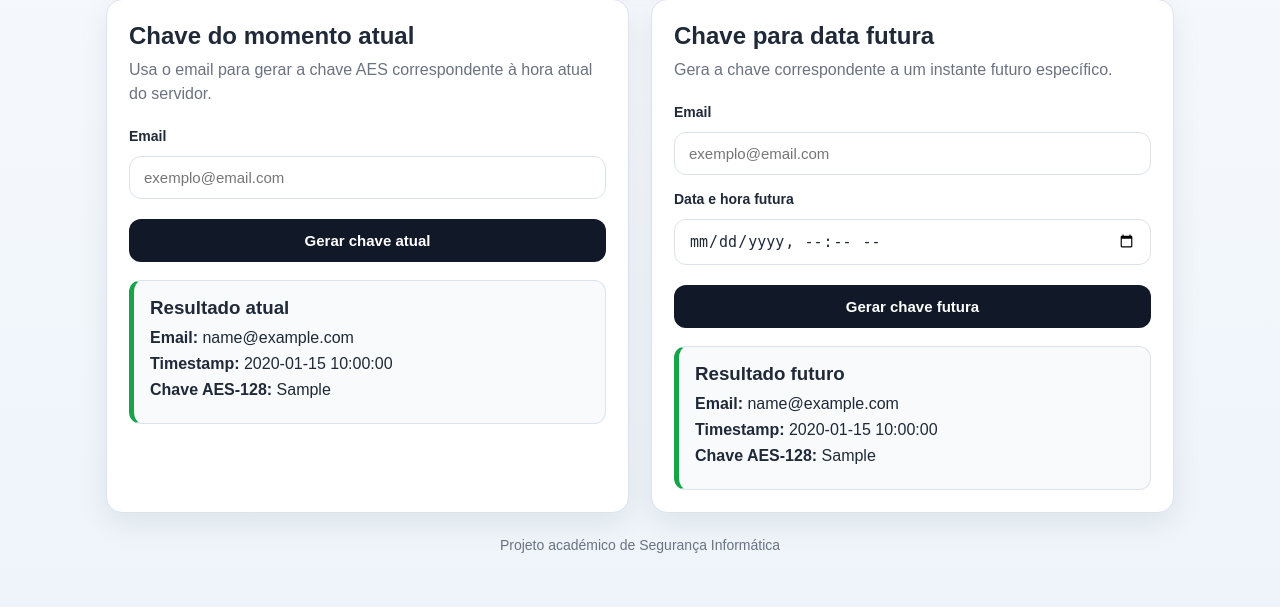
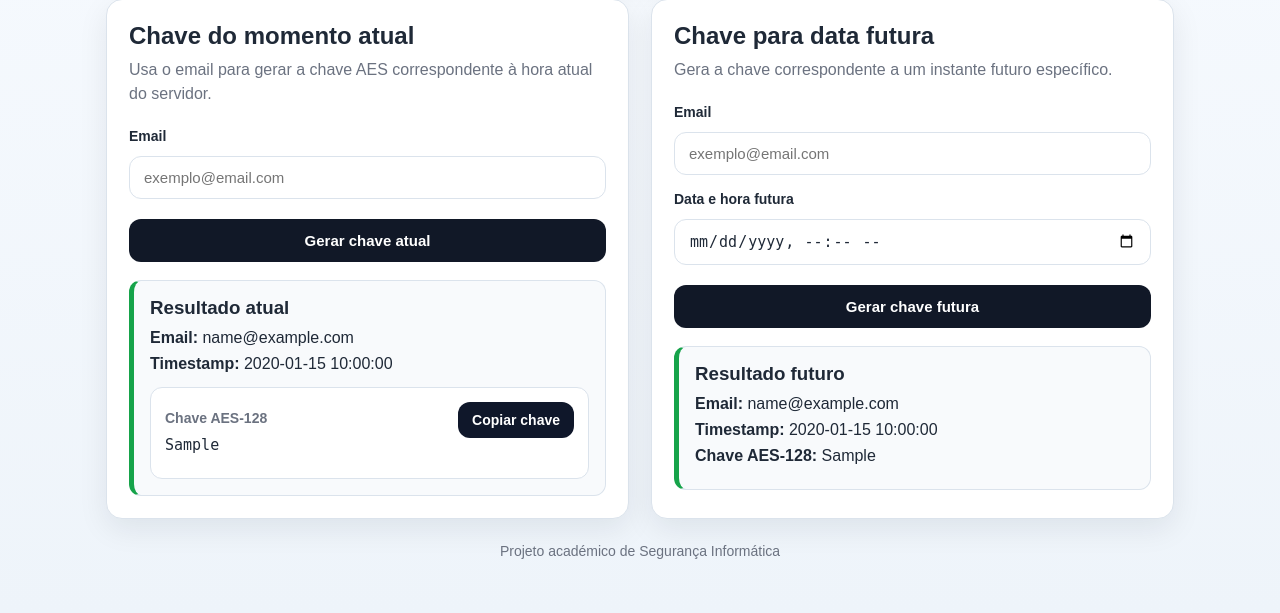
Before and after one commit to k1k0p/seeul4ter, a Flask app: template server/templates/index.html in a window 1280 px wide. Shown: the part 290-903 px from the top of the page. Run offline with Flask 3, Linux system fonts and the light colour scheme; the template is opened without the code that fills it: most values are stand-ins (such as "Sample title", 1, 10 or a date in 2020).

Commit message:
Versão melhorizada

```diff
--- a/server/app.py
+++ b/server/app.py
@@ -1,30 +1,33 @@
-from flask import Flask, render_template, request, Response
+from datetime import datetime
+import os
+
+from flask import Flask, Response, render_template, request
+
 from crypto_utils import (
+    build_encrypted_package,
+    compute_hmac_sha256,
+    decrypt_file_aes_cbc,
     derive_current_key,
     derive_future_key,
     derive_keys,
     encrypt_file_aes_cbc,
-    compute_hmac_sha256,
-    build_encrypted_package,
+    is_unlock_time_reached,
     load_encrypted_package,
     verify_hmac_sha256,
-    decrypt_file_aes_cbc,
-    is_unlock_time_reached
 )
 from db import init_db
-from models import insert_encrypted_file, get_all_encrypted_files
-from datetime import datetime
-import os
+from models import get_all_encrypted_files, insert_encrypted_file
 
 BASE_DIR = os.path.dirname(os.path.abspath(__file__))
 
 app = Flask(
     __name__,
     template_folder=os.path.join(BASE_DIR, "templates"),
-    static_folder=os.path.join(BASE_DIR, "static")
+    static_folder=os.path.join(BASE_DIR, "static"),
 )
 
 init_db()
+
 
 @app.route("/", methods=["GET", "POST"])
 def index():
@@ -38,24 +41,28 @@ def index():
 
         try:
             if form_type == "current_key":
-                if email:
-                    current_result = derive_current_key(email)
+                if not email:
+                    raise ValueError("Tens de indicar um email.")
+                current_result = derive_current_key(email)
 
             elif form_type == "future_key":
                 future_datetime = request.form.get("future_datetime", "").strip()
 
-                if email and future_datetime:
-                    future_result = derive_future_key(email, future_datetime)
+                if not email or not future_datetime:
+                    raise ValueError("Tens de indicar o email e a data/hora futura.")
 
-        except Exception as e:
-            error = f"Erro: {str(e)}"
+                future_result = derive_future_key(email, future_datetime)
+
+        except Exception as exc:
+            error = f"Erro: {exc}"
 
     return render_template(
         "index.html",
         current_result=current_result,
         future_result=future_result,
-        error=error
+        error=error,
     )
+
 
 @app.route("/encrypt", methods=["GET", "POST"])
 def encrypt_page():
@@ -73,7 +80,13 @@ def encrypt_page():
             key_data = derive_future_key(email, future_datetime)
             file_bytes = uploaded_file.read()
 
-            encrypted_data = encrypt_file_aes_cbc(file_bytes, key_data["aes_key_bytes"])
+            if not file_bytes:
+                raise ValueError("O ficheiro selecionado está vazio.")
+
+            encrypted_data = encrypt_file_aes_cbc(
+                file_bytes=file_bytes,
+                key_bytes=key_data["aes_key_bytes"],
+            )
 
             hmac_tag = compute_hmac_sha256(
                 hmac_key_bytes=key_data["hmac_key_bytes"],
@@ -82,7 +95,7 @@ def encrypt_page():
                 algorithm="AES-128-CBC",
                 original_filename=uploaded_file.filename,
                 iv=encrypted_data["iv"],
-                ciphertext=encrypted_data["ciphertext"]
+                ciphertext=encrypted_data["ciphertext"],
             )
 
             encrypted_package = build_encrypted_package(
@@ -91,11 +104,10 @@ def encrypt_page():
                 original_filename=uploaded_file.filename,
                 iv=encrypted_data["iv"],
                 ciphertext=encrypted_data["ciphertext"],
-                hmac_tag=hmac_tag
+                hmac_tag=hmac_tag,
             )
 
             output_filename = f"{uploaded_file.filename}.encrypted.json"
-
             created_at = datetime.now().strftime("%Y-%m-%d %H:%M:%S")
 
             insert_encrypted_file(
@@ -105,7 +117,7 @@ def encrypt_page():
                 aes_mode="AES-128-CBC",
                 hmac_mode="HMAC-SHA256",
                 file_path=output_filename,
-                created_at=created_at
+                created_at=created_at,
             )
 
             return Response(
@@ -113,13 +125,14 @@ def encrypt_page():
                 mimetype="application/json",
                 headers={
                     "Content-Disposition": f"attachment; filename={output_filename}"
-                }
+                },
             )
 
-        except Exception as e:
-            error = f"Erro: {str(e)}"
+        except Exception as exc:
+            error = f"Erro: {exc}"
 
     return render_template("encrypt.html", error=error)
+
 
 @app.route("/decrypt", methods=["GET", "POST"])
 def decrypt_page():
@@ -137,7 +150,8 @@ def decrypt_page():
 
             if not is_unlock_time_reached(package["timestamp"]):
                 raise ValueError(
-                    f"O ficheiro só pode ser decifrado a partir de {package['timestamp']}.")
+                    f"O ficheiro só pode ser decifrado a partir de {package['timestamp']}."
+                )
 
             key_data = derive_keys(package["email"], package["timestamp"])
 
@@ -149,37 +163,53 @@ def decrypt_page():
                 original_filename=package["original_filename"],
                 iv=package["iv"],
                 ciphertext=package["ciphertext"],
-                received_hmac=package["hmac"]
+                received_hmac=package["hmac"],
             )
 
             if not hmac_valid:
-                raise ValueError("Falha na verificação de integridade: HMAC inválido.")
+                raise ValueError(
+                    "Falha na verificação de integridade: HMAC inválido."
+                )
 
-            aes_key_bytes = bytes.fromhex(key_hex)
+            try:
+                aes_key_bytes = bytes.fromhex(key_hex)
+            except ValueError as exc:
+                raise ValueError(
+                    "A chave AES tem de estar em formato hexadecimal válido."
+                ) from exc
+
+            if aes_key_bytes != key_data["aes_key_bytes"]:
+                raise ValueError(
+                    "A chave AES fornecida não corresponde ao email/data-hora do ficheiro."
+                )
 
             plaintext = decrypt_file_aes_cbc(
                 ciphertext=package["ciphertext"],
                 key_bytes=aes_key_bytes,
-                iv=package["iv"]
+                iv=package["iv"],
             )
 
             return Response(
                 plaintext,
                 mimetype="application/octet-stream",
                 headers={
-                    "Content-Disposition": f"attachment; filename={package['original_filename']}"
-                }
+                    "Content-Disposition": (
+                        f"attachment; filename={package['original_filename']}"
+                    )
+                },
             )
 
-        except Exception as e:
-            error = f"Erro: {str(e)}"
+        except Exception as exc:
+            error = f"Erro: {exc}"
 
     return render_template("decrypt.html", error=error)
+
 
 @app.route("/history")
 def history_page():
     records = get_all_encrypted_files()
     return render_template("history.html", records=records)
 
+
 if __name__ == "__main__":
     app.run(debug=True)
--- a/server/config.py
+++ b/server/config.py
@@ -1,12 +1,15 @@
 import os
-#Precisa de comentários
 
+# Pasta base do backend
 BASE_DIR = os.path.dirname(os.path.abspath(__file__))
 
+# Segredo interno usado na derivação das chaves temporais
 SYSTEM_SECRET = "segredo-interno-do-sistema"
 
+# Caminho da base de dados SQLite
 DATABASE_PATH = os.path.join(BASE_DIR, "..", "database", "seeul4ter.db")
 
+# Pastas auxiliares para armazenamento, caso sejam usadas mais tarde
 STORAGE_DIR = os.path.join(BASE_DIR, "storage")
 ENCRYPTED_DIR = os.path.join(STORAGE_DIR, "encrypted")
 TEMP_DIR = os.path.join(STORAGE_DIR, "temp")
--- a/server/static/script.js
+++ b/server/static/script.js
@@ -1,11 +1,29 @@
-document.addEventListener("DOMContentLoaded", () => {
-    const fileInputs = document.querySelectorAll('input[type="file"]');
+function copyKey(elementId, button) {
+    const keyElement = document.getElementById(elementId);
 
-    fileInputs.forEach((input) => {
-        input.addEventListener("change", () => {
-            if (input.files.length > 0) {
-                console.log("Ficheiro selecionado:", input.files[0].name);
-            }
+    if (!keyElement) {
+        return;
+    }
+
+    const text = keyElement.innerText.trim();
+
+    navigator.clipboard.writeText(text)
+        .then(() => {
+            const originalText = button.innerText;
+            button.innerText = "Copiado!";
+            button.classList.add("copied");
+
+            setTimeout(() => {
+                button.innerText = originalText;
+                button.classList.remove("copied");
+            }, 1500);
+        })
+        .catch(() => {
+            const originalText = button.innerText;
+            button.innerText = "Erro ao copiar";
+
+            setTimeout(() => {
+                button.innerText = originalText;
+            }, 1500);
         });
-    });
-});
+}
--- a/server/static/style.css
+++ b/server/static/style.css
@@ -174,9 +174,9 @@ button {
     padding: 13px 16px;
     font-size: 15px;
     font-weight: 700;
+    color: white;
+    background: var(--primary);
     border: none;
-    background: var(--primary);
-    color: white;
     border-radius: 12px;
     cursor: pointer;
     transition: transform 0.15s ease, opacity 0.15s ease;
@@ -251,6 +251,45 @@ button:hover {
     border-color: var(--primary);
 }
 
+.key-box {
+    margin-top: 14px;
+    display: flex;
+    justify-content: space-between;
+    align-items: flex-start;
+    gap: 16px;
+    padding: 14px;
+    background: #ffffff;
+    border: 1px solid var(--border);
+    border-radius: 12px;
+}
+
+.key-label {
+    margin: 0 0 6px 0;
+    color: var(--muted);
+    font-size: 14px;
+}
+
+.key-value {
+    margin: 0;
+    font-family: monospace;
+    font-size: 15px;
+    line-height: 1.5;
+    word-break: break-all;
+    color: var(--text);
+}
+
+.copy-btn {
+    margin-top: 0;
+    padding: 10px 14px;
+    font-size: 14px;
+    white-space: nowrap;
+    background: #0f172a;
+}
+
+.copy-btn.copied {
+    background: #166534;
+}
+
 .table-wrapper {
     overflow-x: auto;
     margin-top: 14px;
--- a/server/templates/history.html
+++ b/server/templates/history.html
@@ -23,7 +23,7 @@
         <section class="hero">
             <h1>Histórico</h1>
             <p>
-                Consulta os registos das operações de cifra guardadas na base de dados local.
+                Consulta os registos das operações de cifra armazenadas na base de dados local.
             </p>
         </section>
 
@@ -66,6 +66,7 @@
             {% endif %}
         </section>
     </main>
+
     <script src="{{ url_for('static', filename='script.js') }}"></script>
 </body>
 </html>
--- a/server/templates/index.html
+++ b/server/templates/index.html
@@ -56,7 +56,16 @@
             <h3>Resultado atual</h3>
             <p><strong>Email:</strong> {{ current_result.email }}</p>
             <p><strong>Timestamp:</strong> {{ current_result.timestamp }}</p>
-                    <p><strong>Chave AES-128:</strong> {{ current_result.aes_key_hex }}</p>
+
+            <div class="key-box">
+                <div>
+                    <p class="key-label"><strong>Chave AES-128</strong></p>
+                    <p class="key-value" id="current-key">{{ current_result.aes_key_hex }}</p>
+                </div>
+            <button type="button" class="copy-btn" onclick="copyKey('current-key', this)">
+                Copiar chave
+            </button>
+        </div>
     </div>
     {% endif %}
             </section>
--- a/txts/trabalho.txt
+++ b/txts/trabalho.txt
@@ -84,6 +84,8 @@ Caso exista sistema de autenticação, os utilizadores registados poderão consu
 
 6. Outras extensões
 Podem ainda ser acrescentadas outras funcionalidades consideradas relevantes ou interessantes para enriquecer o projeto.
+
+
 
 Aspeto importante para a apresentação
 
```
Also changed, not shown: other parts of server/static/style.css (+24 -14 lines), server/crypto_utils.py (+85 -47 lines), server/db.py (+8 -3 lines), server/models.py (+24 -11 lines), server/templates/decrypt.html (+12 -5 lines), database/seeul4ter.db. Lines whose indentation alone changed are shown as unchanged.
